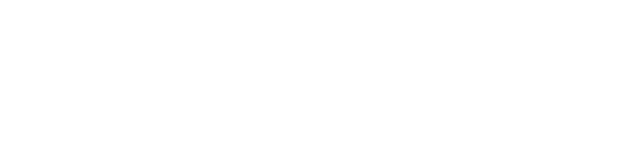
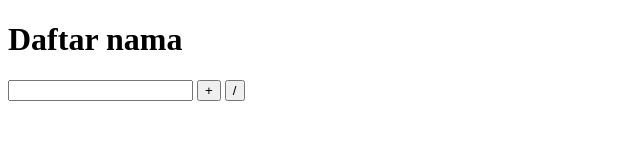
Before and after one commit to f7g/intro-js, a plain HTML site: page index.html in a window 1280 px wide. Shown: the whole page, without its empty margins (0-640 px from the left). Drawn offline with Linux system fonts and the light colour scheme.

Commit message:
tambahkan js buat latihan

```diff
--- a/index.html
+++ b/index.html
@@ -6,5 +6,38 @@
     <meta name="viewport" content="width=device-width, initial-scale=1.0" />
     <title>Document</title>
   </head>
-  <body></body>
+  <body>
+    <div id="aplikasi">
+      <!-- ol bakal dimasukkan kesini -->
+      <h1>Daftar nama</h1>
+      <input />
+
+      <button id="alert-nama">+</button>
+      <button id="tombol-clear">/</button>
+    </div>
+
+    <script>
+      // Pertama buat <ol>
+      var olElement = document.createElement("ol");
+
+      // Gambar ol ke html
+      var divAplikasi = document.getElementById("aplikasi");
+      divAplikasi.appendChild(olElement);
+
+      // Cari button kemudian tambahkan event
+      var tombol = document.querySelector("button");
+
+      tombol.addEventListener("click", tambahkanNama);
+      function tambahkanNama() {
+        // Isi ol dengan <li>
+        var liElement = document.createElement("li");
+
+        // cari element input
+        var userInput = document.getElementsByTagName("input")[0];
+
+        liElement.innerHTML = userInput.value;
+        olElement.appendChild(liElement);
+      }
+    </script>
+  </body>
 </html>
```
